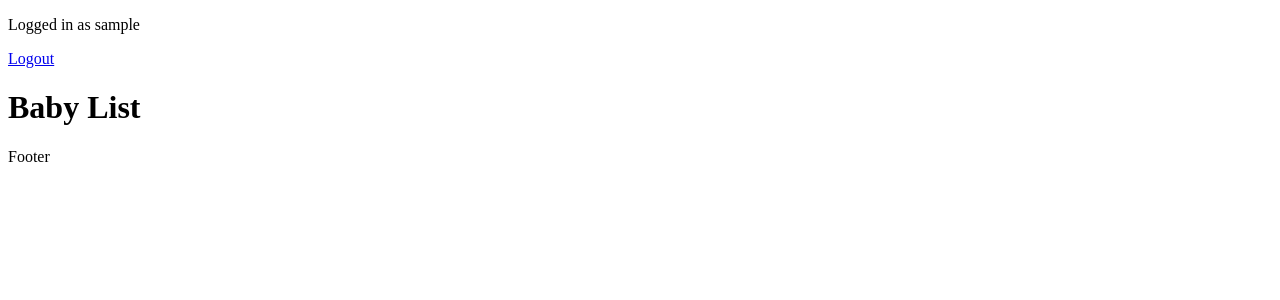
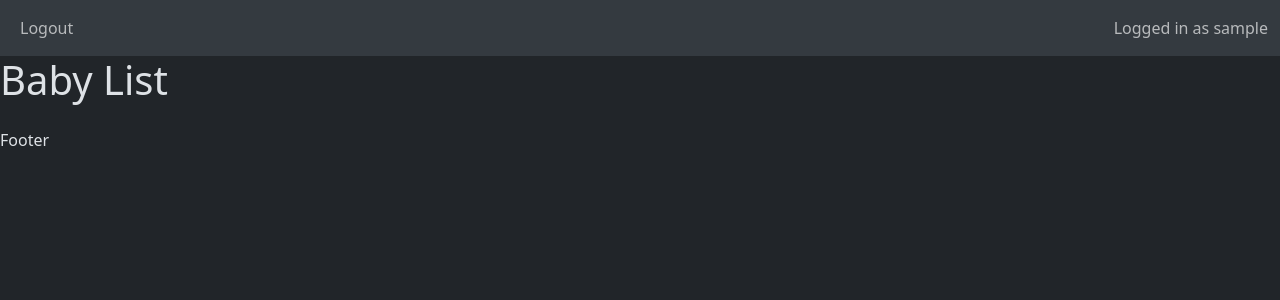
Before and after one commit to RobinF98/baby_timer_1.1, a Django app: page / in a window 1280 px wide. Shown: the top 300 px of the page. Run offline with Django 5.2, Linux system fonts and the light colour scheme; the visitor is signed in with stand-in values (Sample User, id 1); data that the repository does not hold is empty.

Commit message:
Add HTML structure to base.html and index.html

```diff
--- /dev/null
+++ b/logs/templates/logs/index.html
@@ -0,0 +1,16 @@
+{% extends "base.html" %}
+
+{% block content %}
+    <h1>Baby List</h1>
+    <ul>
+        {% for baby in baby_list %}
+            <div>
+                <a href="{% url 'baby-detail' baby.id %}">
+                    {{ baby.baby_name }}
+                </a>
+            </div>
+            <div>{{ baby.user }}</div>
+            <br>
+        {% endfor %}
+    </ul>
+{% endblock %}
--- a/templates/base.html
+++ b/templates/base.html
@@ -1,17 +1,32 @@
+{% load static %}
 <!DOCTYPE html>
-<html lang="en">
+<html lang="en"  data-bs-theme="dark">
 <head>
     <meta charset="UTF-8">
     <meta name="viewport" content="width=device-width, initial-scale=1.0">
     <title>Baby Timer</title>
+    <link href="https://cdn.jsdelivr.net/npm/bootstrap@5.3.2/dist/css/bootstrap.min.css" rel="stylesheet"
+        integrity="sha384-T3c6CoIi6uLrA9TneNEoa7RxnatzjcDSCmG1MXxSR1GAsXEV/Dwwykc2MPK8M2HN" crossorigin="anonymous">
+    <link rel="stylesheet" href="{% static 'css/style.css' %}">
 </head>
 <body>
     <header>
-        <nav>
-            {% if user.is_authenticated %}
-                <p>Logged in as {{ user }}</p>
-                <a href="{% url 'account_logout' %}">Logout</a>
-            {% endif %}
+        <nav class="navbar navbar-expand-lg bg-body-secondary">
+            <div class="container-fluid">
+                <button class="navbar-toggler" type="button" data-bs-toggle="collapse" data-bs-target="#navbarNavDropdown" aria-controls="navbarNavDropdown" aria-expanded="false" aria-label="Toggle navigation">
+                    <span class="navbar-toggler-icon"></span>
+                </button>
+                <div class="collapse navbar-collapse" id="navbarNavDropdown">
+                    <ul  class="navbar-nav me-auto mb-2 mb-lg-0">
+                        {% if user.is_authenticated %}
+                        <li class="nav-item">
+                            <a class="nav-link" href="{% url 'account_logout' %}">Logout</a>
+                        </li>
+                    </ul>
+                    <span class="navbar-text end-0">Logged in as {{ user }}</span>
+                        {% endif %}
+                </div>
+            </div>
         </nav>
     </header>
     {% block content %}
@@ -24,5 +39,8 @@
             </p>
         </div>
     </footer>
+    <script src="https://cdn.jsdelivr.net/npm/bootstrap@5.3.2/dist/js/bootstrap.bundle.min.js"
+        integrity="sha384-C6RzsynM9kWDrMNeT87bh95OGNyZPhcTNXj1NW7RuBCsyN/o0jlpcV8Qyq46cDfL" crossorigin="anonymous">
+    </script>
 </body>
 </html>
--- a/templates/logs/index.html
+++ /dev/null
@@ -1,10 +0,0 @@
-{% extends "base.html" %} {% block content %}
-    <h1>Baby List</h1>
-    <ul>
-        {% for baby in baby_list %}
-            <div>{{ baby.baby_name }}</div>
-            <div>{{ baby.user }}</div>
-            <br>
-        {% endfor %}
-    </ul>
-{% endblock %}
```
Also changed, not shown: 1 other file.
